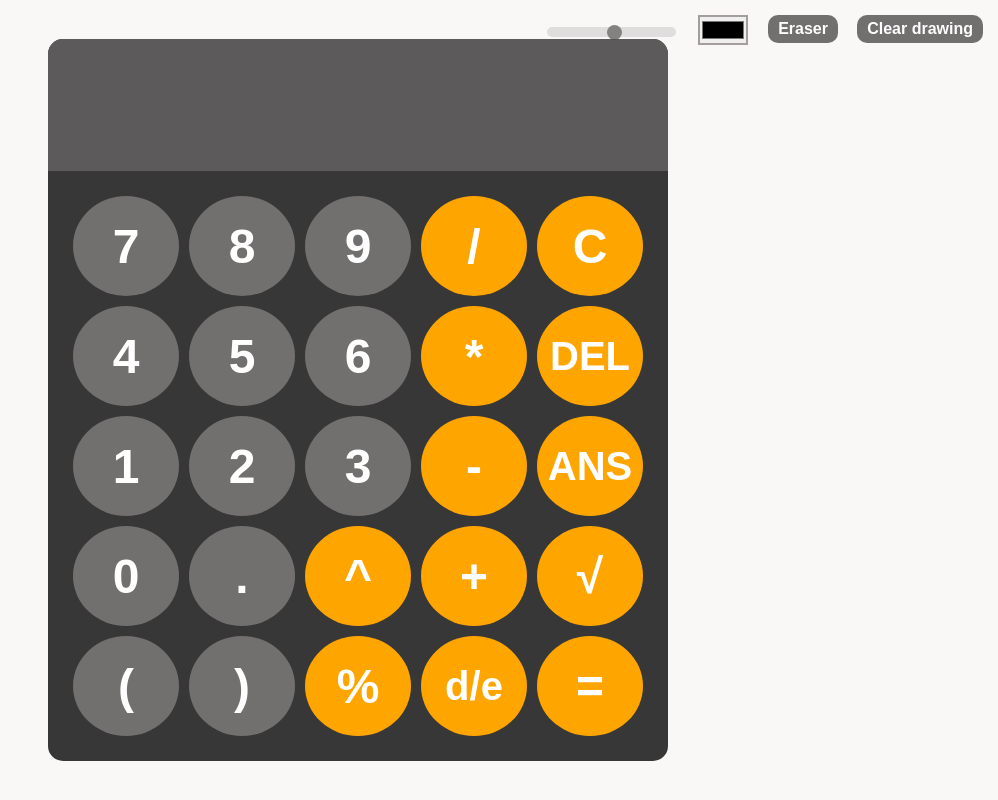
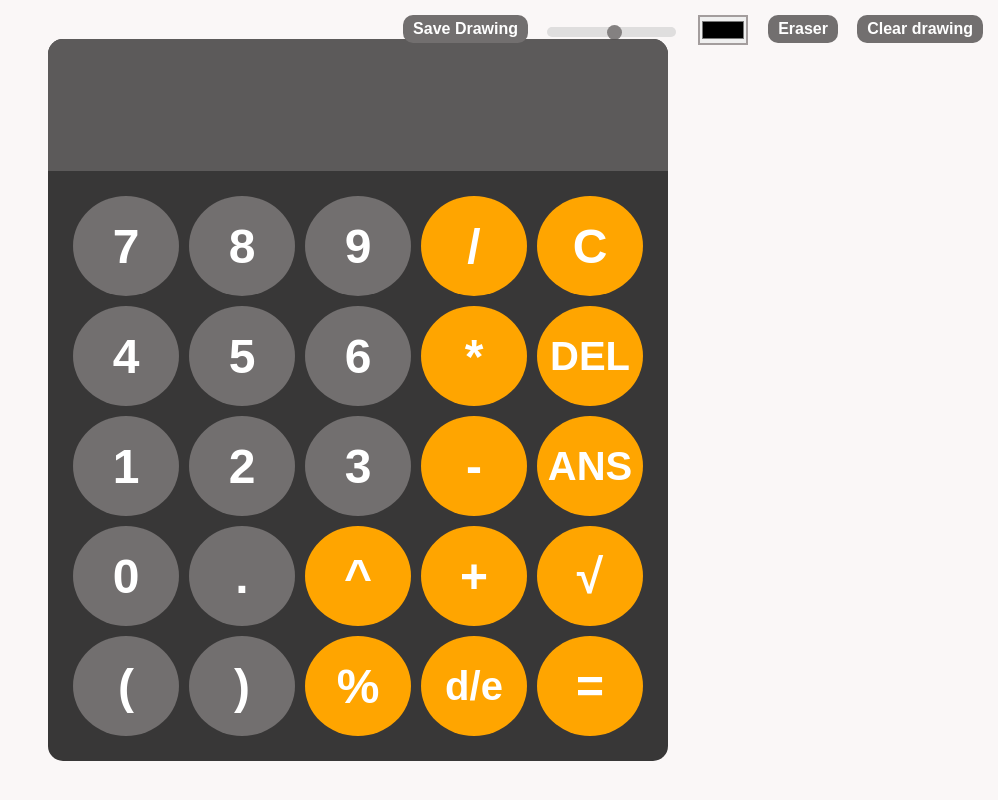
Before and after one commit to mianyay/Calculator, a plain HTML site: page index.html in a window 1280 px wide. Shown: the whole page, without its empty margins (282-1280 px from the left). Drawn offline with Linux system fonts and the light colour scheme; a web font is replaced by a local one.

Commit message:
save img

```diff
--- a/index.html
+++ b/index.html
@@ -14,6 +14,7 @@
     <input type="color" id="pen_colour" oninput="changepencolour()">
     <input type="range" min="1" max="20" id="pen_size" oninput="slider()">
     <button id="eraser_btn" onclick="erase()">Eraser</button>
+    <button id="save_img" onclick="saveimage()">Save Drawing</button>
     <button id="clear_board" onclick="clear_Board()">Clear drawing</button>
 
     <div id="calculator">
--- a/script.js
+++ b/script.js
@@ -127,6 +127,13 @@ document.addEventListener("keydown", function(event) {
     }
 });
 
+function saveimage() {
+    const saveImage = document.createElement("a")
+    saveImage.href = board.toDataURL("image/png");
+    saveImage.download = "working-out.png";
+    saveImage.click()
+}
+
 function applyErase() {
     pen.globalCompositeOperation = erasing ? "destination-out" : "source-over";
     document.getElementById("eraser_btn").textContent = erasing ? "Draw" : "Eraser";
--- a/style.css
+++ b/style.css
@@ -147,3 +147,15 @@ button:active {
     border-radius: 10px;
     font-size: 1rem;
 }
+
+#save_img {
+    position: fixed;
+    top: 15px;
+    right: 470px;
+    z-index: 2;
+    width: auto;
+    height: auto;
+    padding: 5px 10px;
+    border-radius: 10px;
+    font-size: 1rem;
+}
```
